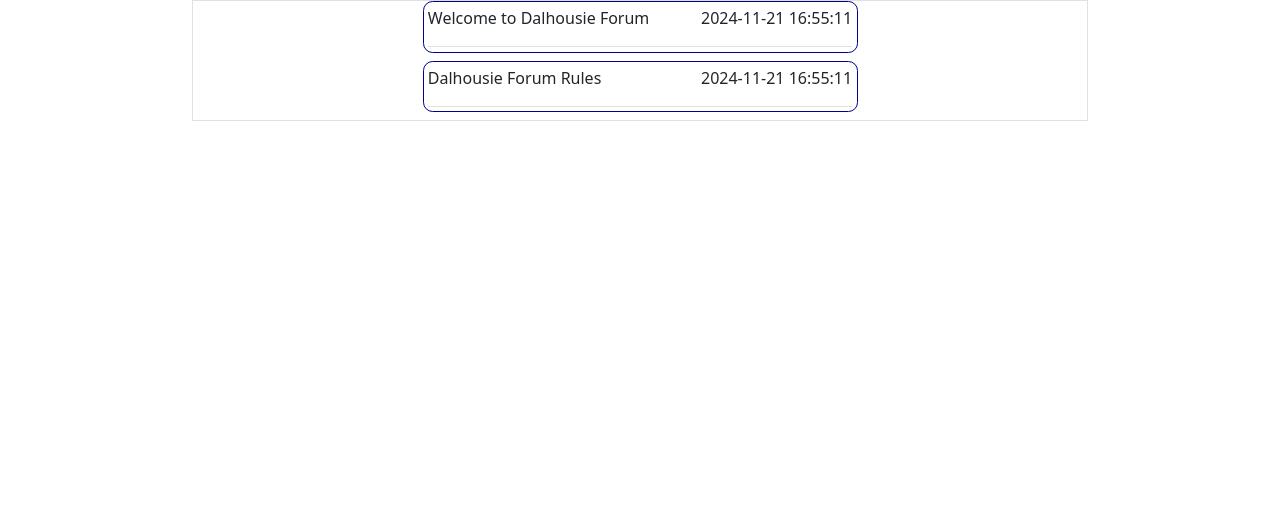
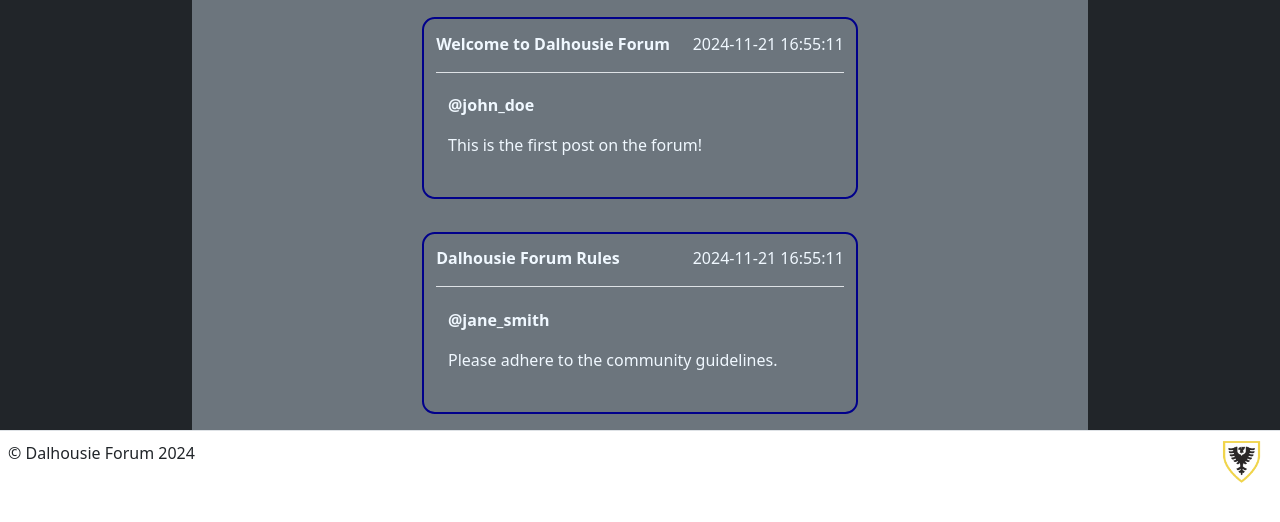
Before and after one commit to nicklparent/dalhousieForum, a PHP site: page / in a window 1280 px wide. Shown: the part 99-621 px from the top of the page. Run offline with PHP 8.4, Linux system fonts and the light colour scheme; data comes from the database, SQL or seed files in the repository.

Commit message:
footer and login started

```diff
--- a/api/posts.php
+++ b/api/posts.php
@@ -2,7 +2,7 @@
 include "../includes/db_connect.php";
 $mydb = new DB();
 
-$posts = $mydb->selectData("*", "posts");
+$posts = $mydb->selectData("*", "posts INNER JOIN users ON posts.user_id = users.id");
 
 header('Content-type: application/json');
 echo json_encode($posts);
--- a/assets/styles.css
+++ b/assets/styles.css
@@ -7,10 +7,11 @@
     margin: 10%;
 }
 .forum-post{
+    margin: 2%;
     width: 50%;
     display: flex;
-    border: 1px solid darkblue;
-    border-radius: 0.6rem;
+    border: 2px solid darkblue;
+    border-radius: 0.8rem;
 }
 .post-header{
     flex: 1;
--- a/includes/db_connect.php
+++ b/includes/db_connect.php
@@ -16,10 +16,13 @@ class DB {
             $query .= " WHERE $conditions";
         }
         $sql = $this->dbConn->query($query);
+        if (!$sql){
+            return json_encode(["Error" => "Query Failed" . $this->dbConn->error]);
+        }
         if ($sql->num_rows < 0) {
             return json_encode(["Error" => "No results found"]);
         }
-        return $sql->fetch_all();
+        return $sql->fetch_all(MYSQLI_ASSOC);
     }
     public function insertData($tableName, $keys, $values){
         $sql = "INSERT INTO $tableName ($keys) VALUES ($values)";
--- a/index.php
+++ b/index.php
@@ -4,7 +4,7 @@
 
 ?>
 
-<div class="d-flex flex-column align-items-center justify-content-center border container" style="width: 70%" id="post-list">
+<div class="d-flex flex-column align-items-center justify-content-center container bg-secondary" style="width: 70%" id="post-list">
 
 </div>
 <script>
@@ -16,16 +16,21 @@
         data.forEach(post => {
         //     add each post element
             postList.innerHTML +=
-            `<div class="forum-post d-flex mb-2">
+            `<div class="forum-post d-flex flex-column mb-3 p-2" style="color: aliceblue">
                 <div class="d-flex justify-content-between border-bottom post-header">
-                    <p>${post[2]}</p>
-                    <p>${post[4]}</p>
+                    <p class="fw-bold">${post.title}</p>
+                    <p class="fw-light">${post.created_at}</p>
+                </div>
+                <div class="d-flex flex-column p-3">
+                    <p class="fw-semibold">@${post.username}</p>
+                    <p>${post.content}</p>
                 </div>
             </div>`
         })
     })
     .catch(err => console.error(err))
-    function makePost(title, content, created){
+</script>
 
-    }
-</script>
+<?php
+    require_once "templates/footer.php";
+?>
--- a/templates/footer.php
+++ b/templates/footer.php
@@ -3,8 +3,28 @@
 ?>
 
 </main>
-<footer>
+<footer class="d-flex flex-wrap justify-content-between align-items-center p-2 border-top">
+    <p>&copy; Dalhousie Forum 2024</p>
+    <img class="bi me-2" width="45" height="45" src="assets/images/logo.png">
+    <?php
+        if (isset($_SESSION['logged_in'])) {
+            ?>
+            <div class="corner">
+                <div class="navbar">
+                    <div class="container">
+                        <a class="navbar-brand fs-xs btn bg-dark-subtle m-1" href="index.php">Home</a>
+                        <a class="navbar-brand fs-xs btn bg-dark-subtle m-1" href="new-post.php">New Post</a>
+                        <a class="navbar-brand fs-xs btn bg-dark-subtle m-1" href="messages.php">Messages</a>
+                    </div>
+                </div>
+            </div>
+            <?php
+        } else {
+            ?>
 
+            <?php
+        }
+    ?>
 </footer>
 <script src="assets/script.js">
 </body>
--- a/templates/header.php
+++ b/templates/header.php
@@ -37,6 +37,7 @@
                 if (isset($_SESSION['logged_in'])) {
                 ?>
                     <!-- Signed out view -->
+                    <a id="login-link" href="">Login</a>
                 <?php
                 } else {
                 ?>
@@ -48,10 +49,15 @@
                             <a class="navbar-brand fs-xs btn bg-dark-subtle m-1" href="messages.php">Messages</a>
                         </div>
                     </div>
+                </div>
                 <?php
                 }
             ?>
-        </div>
     </div>
 </header>
-<main>
+<aside class="login-container" style="display: <?php echo isset($_GET['loginerror']) ? '': 'none';?>;">
+    <form action="includes/login.php" method="post">
+
+    </form>
+</aside>
+<main class="bg-dark">
```
